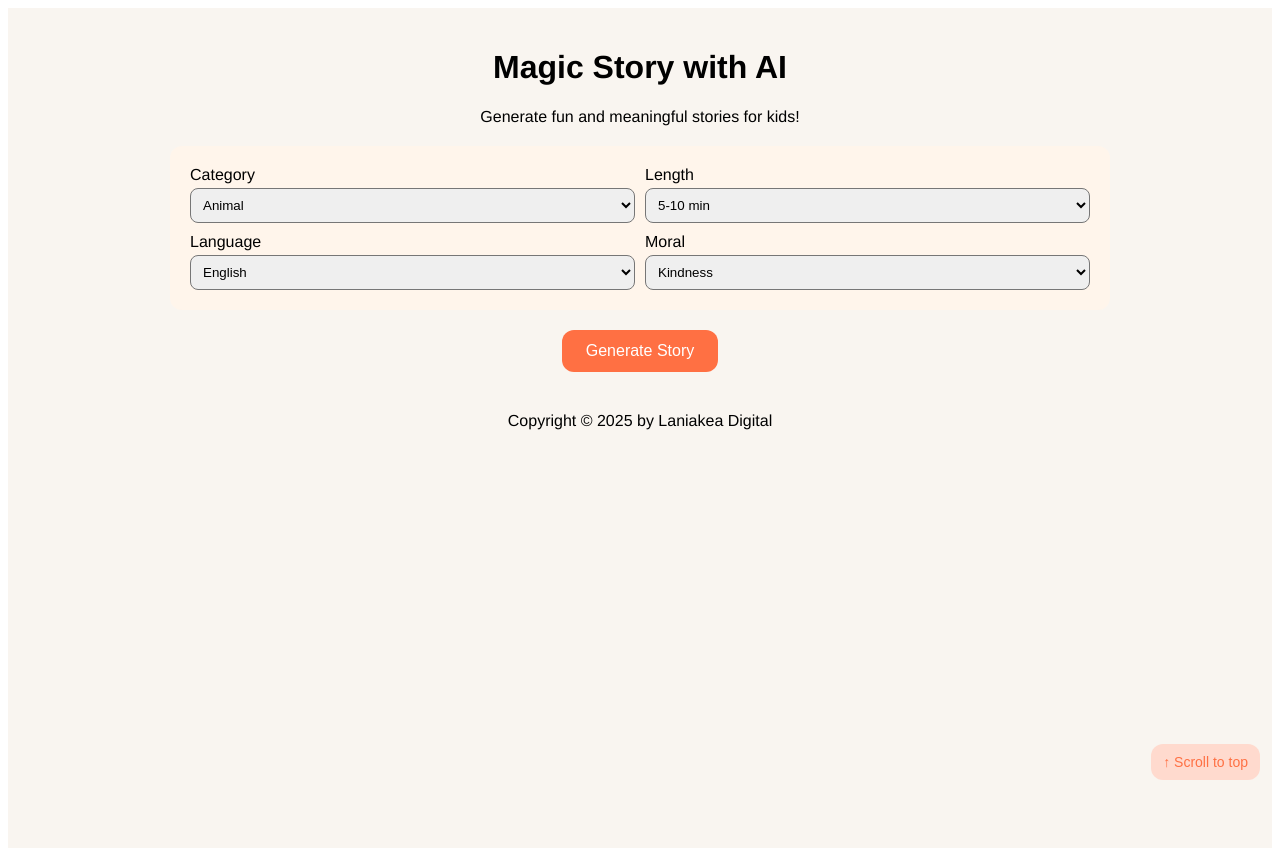
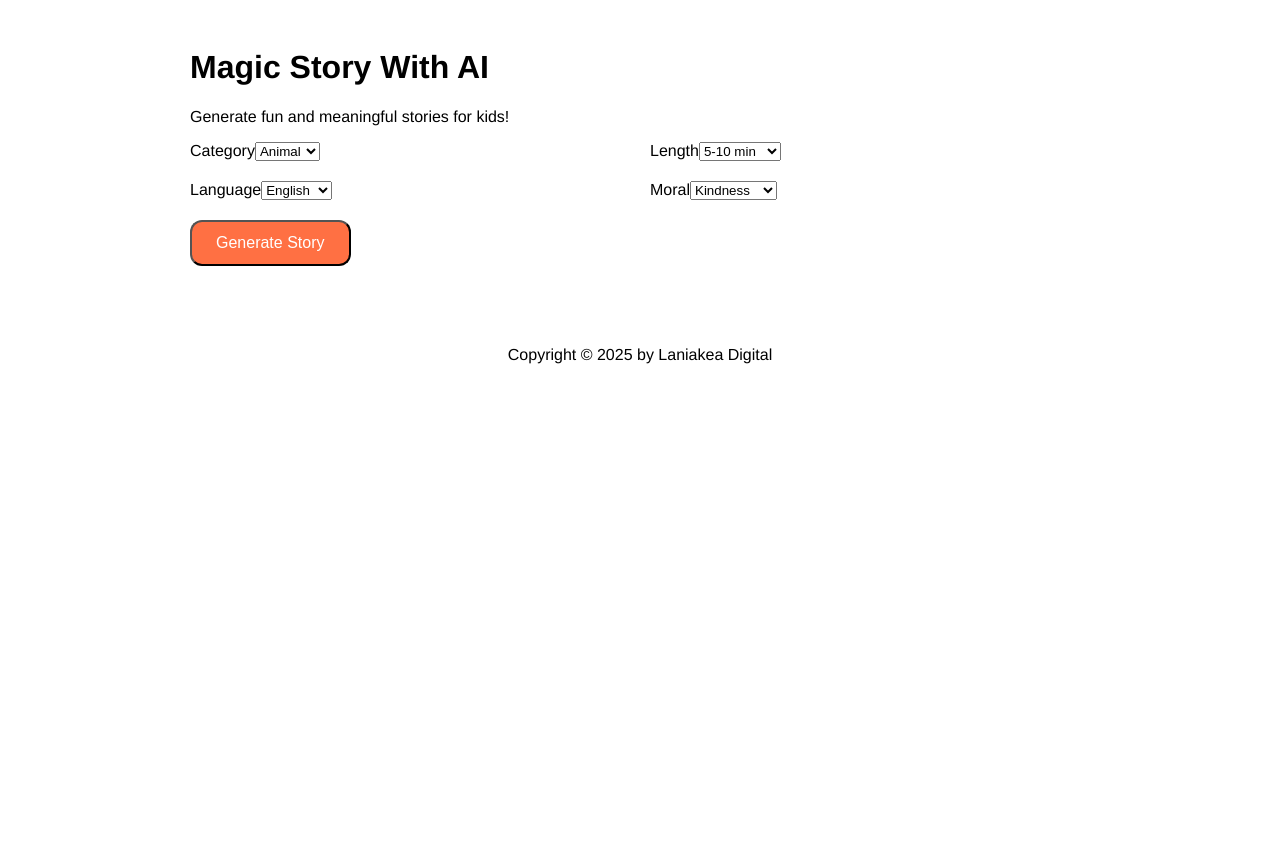
Before and after one commit to amysxe/magicstory-ai, a Next.js app: page / in a window 1280 px wide. After the commit the page ends 800 px from the top, so only its background shows below. Built offline with nearby package versions, Linux system fonts and the light colour scheme.

Commit message:
add loader index.js
add loader spinner

```diff
--- a/pages/index.js
+++ b/pages/index.js
@@ -1,142 +1,174 @@
-import { useState, useRef } from "react";
-import Story from "../components/Story";
-import Head from "next/head";
+import { useState, useEffect, useRef } from "react";
 
 export default function Home() {
   const [category, setCategory] = useState("Animal");
   const [length, setLength] = useState("5-10 min");
   const [language, setLanguage] = useState("English");
   const [moral, setMoral] = useState("Kindness");
-  const [storyData, setStoryData] = useState(null);
+
+  const [story, setStory] = useState(null);
+  const [audioUrl, setAudioUrl] = useState(null);
   const [loading, setLoading] = useState(false);
-  const topRef = useRef(null);
+  const [loaderMessage, setLoaderMessage] = useState("Your story is being generated...");
+
+  const audioRef = useRef(null);
+  let longTimer;
 
   const generateStory = async () => {
     setLoading(true);
-    setStoryData(null);
-    window.speechSynthesis.cancel();
+    setStory(null);
+    setAudioUrl(null);
+    setLoaderMessage("Your story is being generated...");
+
+    // Show longer message if takes >5s
+    longTimer = setTimeout(() => {
+      setLoaderMessage("This takes longer than usual. Please wait");
+    }, 5000);
 
     try {
+      // 1. Generate story
       const res = await fetch("/api/story", {
         method: "POST",
         headers: { "Content-Type": "application/json" },
         body: JSON.stringify({ category, length, language, moral }),
       });
       const data = await res.json();
-      if (data.error) alert(data.error);
-      else setStoryData(data);
+      setStory(data);
 
-      setTimeout(() => topRef.current?.scrollIntoView({ behavior: "smooth" }), 100);
+      // 2. Generate TTS
+      const ttsResp = await fetch("/api/story-tts", {
+        method: "POST",
+        headers: { "Content-Type": "application/json" },
+        body: JSON.stringify({ text: data.content.join("\n"), language }),
+      });
+      const ttsData = await ttsResp.json();
+      setAudioUrl(ttsData.audio_url);
     } catch (err) {
-      alert("Failed to generate story");
       console.error(err);
+      alert("Failed to generate story or audio");
     } finally {
-      setLoading(false);
+      clearTimeout(longTimer);
+      setLoading(false); // loader gone only when both story + audio ready
     }
   };
 
-  const scrollToTop = () => topRef.current?.scrollIntoView({ behavior: "smooth" });
+  const handlePlay = () => {
+    if (audioRef.current) audioRef.current.play();
+  };
+
+  const handlePause = () => {
+    if (audioRef.current) audioRef.current.pause();
+  };
+
+  const handleStop = () => {
+    if (audioRef.current) {
+      audioRef.current.pause();
+      audioRef.current.currentTime = 0;
+    }
+  };
 
   return (
-    <>
-      <Head>
-        <title>Magic Story With AI</title>
-      </Head>
+    <div style={{ fontFamily: "Helvetica Neue", maxWidth: "900px", margin: "0 auto", padding: "20px" }}>
+      <h1>Magic Story With AI</h1>
+      <p>Generate fun and meaningful stories for kids!</p>
 
-      <div ref={topRef} style={{ fontFamily: "Helvetica Neue", padding: "20px", background: "#f9f5f0", minHeight: "100vh" }}>
-        <h1 style={{ textAlign: "center" }}>Magic Story with AI</h1>
-        <p style={{ textAlign: "center" }}>Generate fun and meaningful stories for kids!</p>
-
-        <div style={{
-          background: "#fff5eb",
-          padding: "20px",
-          borderRadius: "12px",
-          maxWidth: "900px",
-          margin: "20px auto",
-          display: "grid",
-          gridTemplateColumns: "1fr 1fr",
-          gap: "10px"
-        }}>
-          <div>
+      {/* Form Fields */}
+      <div style={{ display: "flex", gap: "20px", flexWrap: "wrap" }}>
+        <div style={{ flex: "1 1 45%" }}>
           <label>Category</label>
-            <select value={category} onChange={e => setCategory(e.target.value)} style={{ width: "100%", padding: "8px", marginTop: "4px", borderRadius: "8px" }}>
+          <select value={category} onChange={(e) => setCategory(e.target.value)}>
             <option>Animal</option>
             <option>Fruit</option>
             <option>Person</option>
             <option>Mix</option>
-              <option>Random</option>
           </select>
         </div>
-          <div>
+        <div style={{ flex: "1 1 45%" }}>
           <label>Length</label>
-            <select value={length} onChange={e => setLength(e.target.value)} style={{ width: "100%", padding: "8px", marginTop: "4px", borderRadius: "8px" }}>
+          <select value={length} onChange={(e) => setLength(e.target.value)}>
             <option>5-10 min</option>
             <option>10-15 min</option>
-              <option>&gt;15 min</option>
+            <option>>15 min</option>
           </select>
         </div>
-
-          <div>
+        <div style={{ flex: "1 1 45%" }}>
           <label>Language</label>
-            <select value={language} onChange={e => setLanguage(e.target.value)} style={{ width: "100%", padding: "8px", marginTop: "4px", borderRadius: "8px" }}>
+          <select value={language} onChange={(e) => setLanguage(e.target.value)}>
             <option>English</option>
             <option>Bahasa</option>
             <option>German</option>
           </select>
         </div>
-          <div>
+        <div style={{ flex: "1 1 45%" }}>
           <label>Moral</label>
-            <select value={moral} onChange={e => setMoral(e.target.value)} style={{ width: "100%", padding: "8px", marginTop: "4px", borderRadius: "8px" }}>
+          <select value={moral} onChange={(e) => setMoral(e.target.value)}>
             <option>Kindness</option>
             <option>Honesty</option>
-              <option>Friendship</option>
-              <option>Bravery</option>
+            <option>Patience</option>
+            <option>Generosity</option>
           </select>
         </div>
       </div>
 
-        <div style={{ textAlign: "center", margin: "20px" }}>
       <button
         onClick={generateStory}
-            disabled={loading}
         style={{
-              background: "#ff7043",
+          marginTop: "20px",
+          backgroundColor: "#ff7043",
           color: "#fff",
           padding: "12px 24px",
           borderRadius: "12px",
+          cursor: "pointer",
           fontSize: "16px",
-              border: "none",
-              cursor: "pointer"
         }}
       >
-            {loading ? "Generating..." : "Generate Story"}
+        Generate Story
+      </button>
+
+      {/* Loader Overlay */}
+      {loading && (
+        <div style={{
+          position: "fixed", top: 0, left: 0, width: "100%", height: "100%",
+          background: "rgba(255,255,255,0.95)", display: "flex", justifyContent: "center",
+          alignItems: "center", zIndex: 9999, flexDirection: "column", textAlign: "center"
+        }}>
+          <img src="/spinner.gif" alt="Loading..." style={{ width: "80px", height: "80px", marginBottom: "20px" }} />
+          <p style={{ fontSize: "18px", color: "#333" }}>{loaderMessage}</p>
+        </div>
+      )}
+
+      {/* Generated Story */}
+      {story && (
+        <div style={{ marginTop: "40px", textAlign: "center" }}>
+          <h2>{story.title}</h2>
+          {story.image && (
+            <img src={story.image} alt={story.title} style={{ width: "100%", maxHeight: "300px", objectFit: "cover", marginBottom: "20px" }} />
+          )}
+          {story.content.map((p, idx) => (
+            <p key={idx} style={{ margin: "16px 0" }}>{p}</p>
+          ))}
+
+          {/* Audio Player */}
+          {audioUrl && (
+            <div style={{ marginTop: "20px" }}>
+              <audio ref={audioRef} src={audioUrl} />
+              <button onClick={handlePlay} style={{ marginRight: "10px", backgroundColor: "#ffdace", color: "#ff7043", padding: "8px 12px", borderRadius: "12px", fontSize: "14px" }}>
+                ▶ Play with audio
+              </button>
+              <button onClick={handlePause} style={{ marginRight: "10px", backgroundColor: "#ffdace", color: "#ff7043", padding: "8px 12px", borderRadius: "12px", fontSize: "14px" }}>
+                ⏸ Pause
+              </button>
+              <button onClick={handleStop} style={{ backgroundColor: "#ffdace", color: "#ff7043", padding: "8px 12px", borderRadius: "12px", fontSize: "14px" }}>
+                ⏹ Stop
               </button>
             </div>
+          )}
+        </div>
+      )}
 
-        {storyData && <Story data={storyData} />}
-
-        <button
-          onClick={scrollToTop}
-          style={{
-            position: "fixed",
-            bottom: "20px",
-            right: "20px",
-            background: "#ffdace",
-            color: "#ff7043",
-            padding: "10px 12px",
-            borderRadius: "12px",
-            fontSize: "14px",
-            border: "none",
-            cursor: "pointer"
-          }}
-        >
-          ↑ Scroll to top
-        </button>
-
-        <footer style={{ textAlign: "center", marginTop: "40px", marginBottom: "60px" }}>
+      <footer style={{ textAlign: "center", marginTop: "60px", padding: "20px 0" }}>
         Copyright &copy; 2025 by Laniakea Digital
       </footer>
     </div>
-    </>
   );
 }
```
Lines whose indentation alone changed are shown as unchanged.
